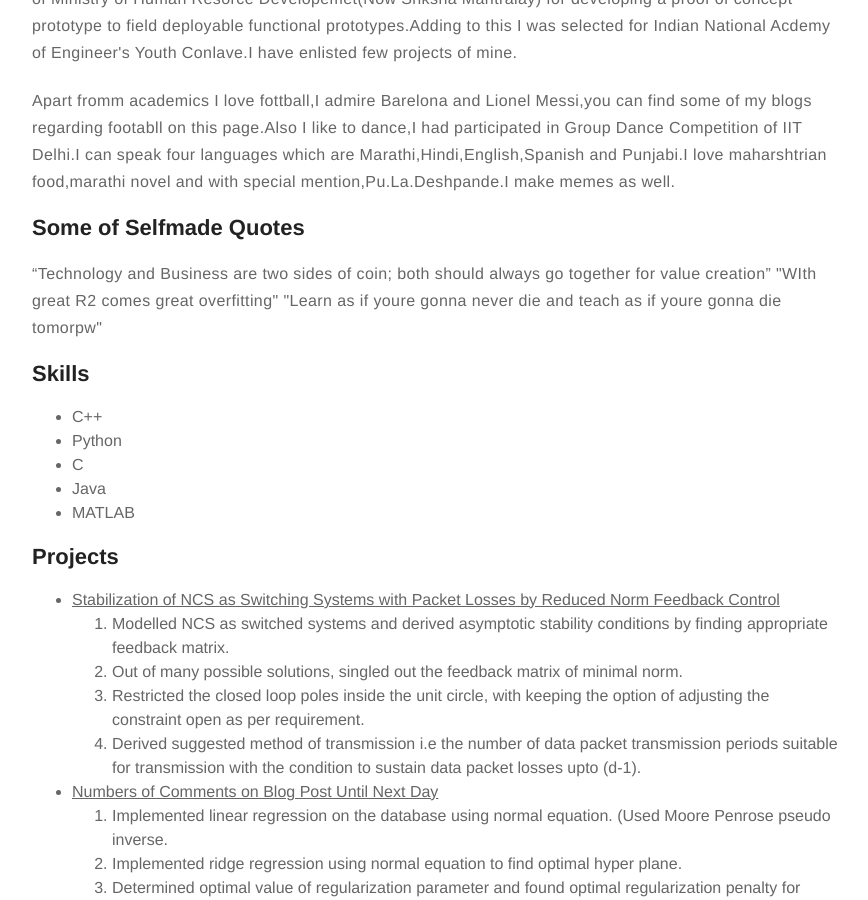
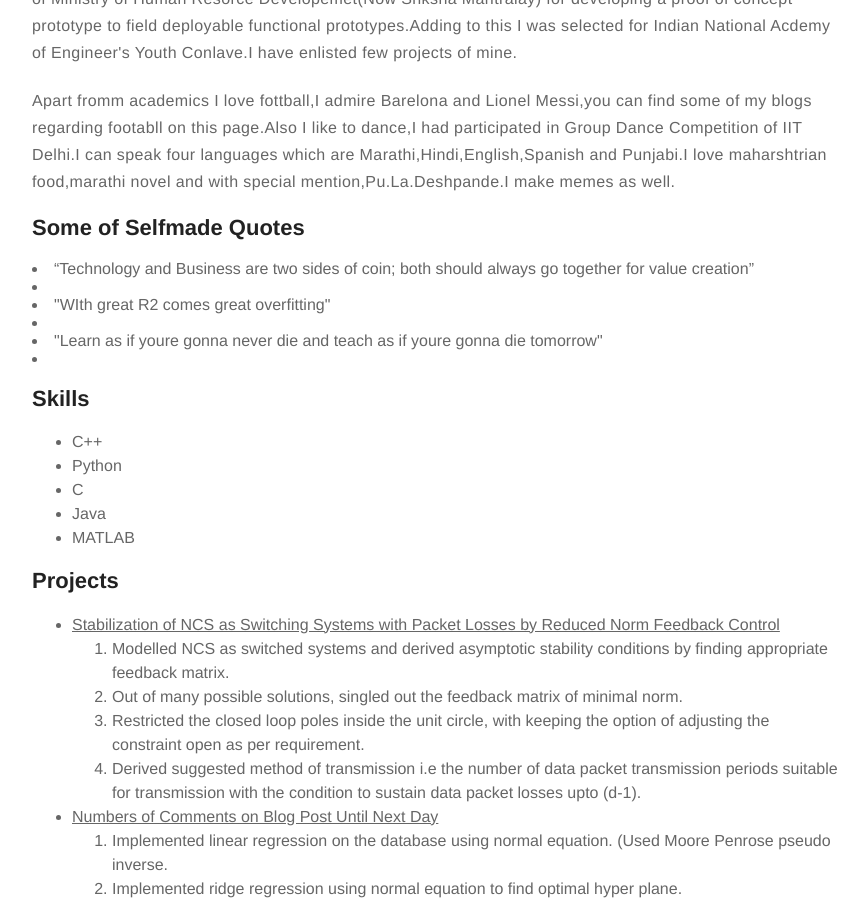
Before and after one commit to Jayesh-Karwande/Jayesh-Karwande.github.io, a Jekyll site: the page built from about.md, in a window 1280 px wide and 900 px high, scrolled down 974 px. Shown: the whole window, without its empty margins (203-1071 px from the left). Built offline with Jekyll 4.4.1, drawn with Linux system fonts in a browser that asks for light colours.

Commit message:
Update about.md

```diff
--- a/about.md
+++ b/about.md
@@ -11,9 +11,9 @@ layout: page
 <p>Apart fromm academics I love fottball,I admire Barelona and Lionel Messi,you can find some of my blogs regarding footabll on this page.Also I like to dance,I had participated in Group Dance Competition of IIT Delhi.I can speak four languages which are Marathi,Hindi,English,Spanish and Punjabi.I love maharshtrian food,marathi novel and with special mention,Pu.La.Deshpande.I make memes as well.</p>
 
 <h2>Some of Selfmade Quotes</h2>
-<p> “Technology and Business are two sides of coin; both should always go together for value creation”
-    "WIth great R2 comes great overfitting"
-    "Learn as if youre gonna never die and teach as if youre gonna die tomorpw"  <p>
+<li> “Technology and Business are two sides of coin; both should always go together for value creation”<li>
+<li>"WIth great R2 comes great overfitting"<li>
+<li>"Learn as if youre gonna never die and teach as if youre gonna die tomorrow"<li>
 
 
 <h2>Skills</h2>
```
